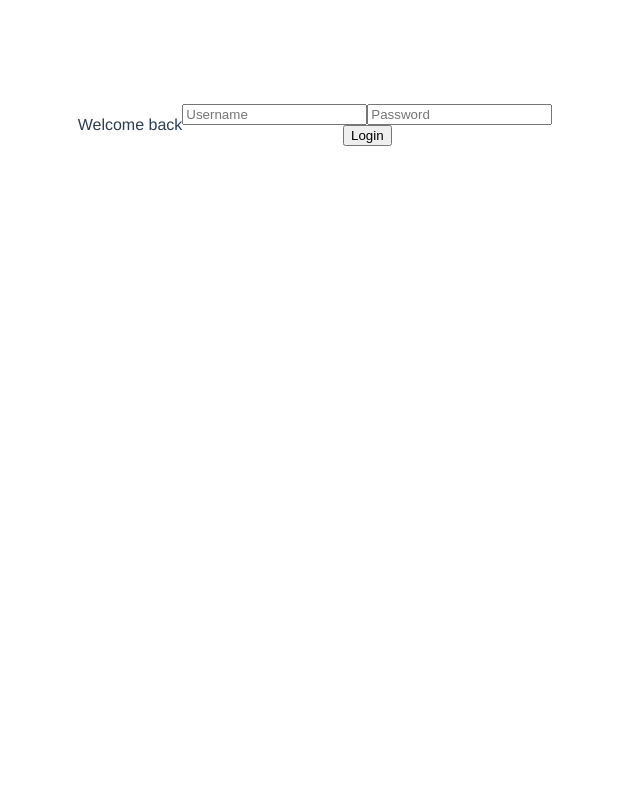
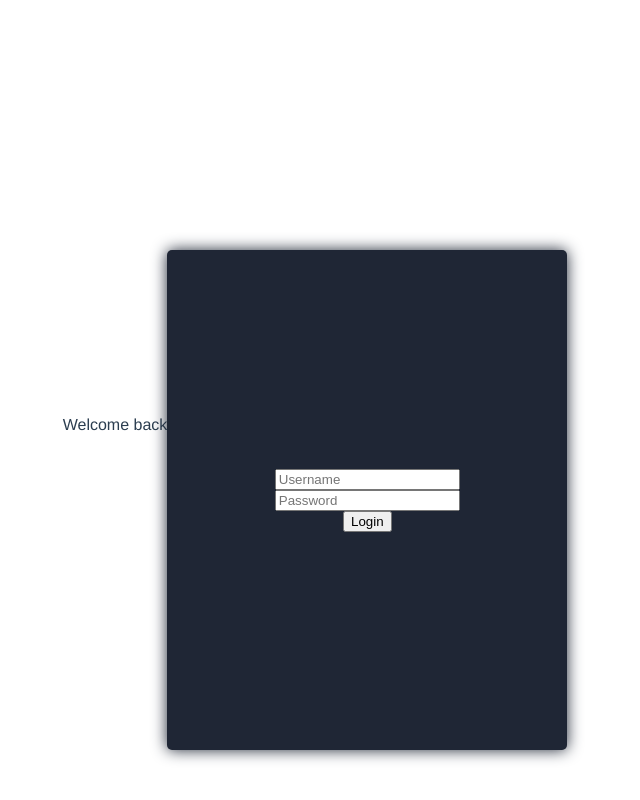
Before and after one commit to anderson-cruz13/login, a Vue app: page / in a window 1280 px wide. Shown: the whole page, without its empty margins (325-965 px from the left). Built offline with nearby package versions, Linux system fonts and the light colour scheme.

Commit message:
style: add class login

```diff
--- a/src/styles.css
+++ b/src/styles.css
@@ -14,3 +14,21 @@
   align-items: center;
   padding: 20px;
 }
+
+.login {
+  margin-top: 150px;
+  flex-direction: column;
+  justify-content: center;
+  align-items: center;
+  box-sizing: border-box;
+  padding: 20px;
+}
+
+.login {
+  display: flex;
+  width: 400px;
+  height: 500px;
+  background-color: #1F2635;
+  box-shadow: #1F2635 0px 0px 15px 0px;
+  border-radius: 5px;
+}
```
